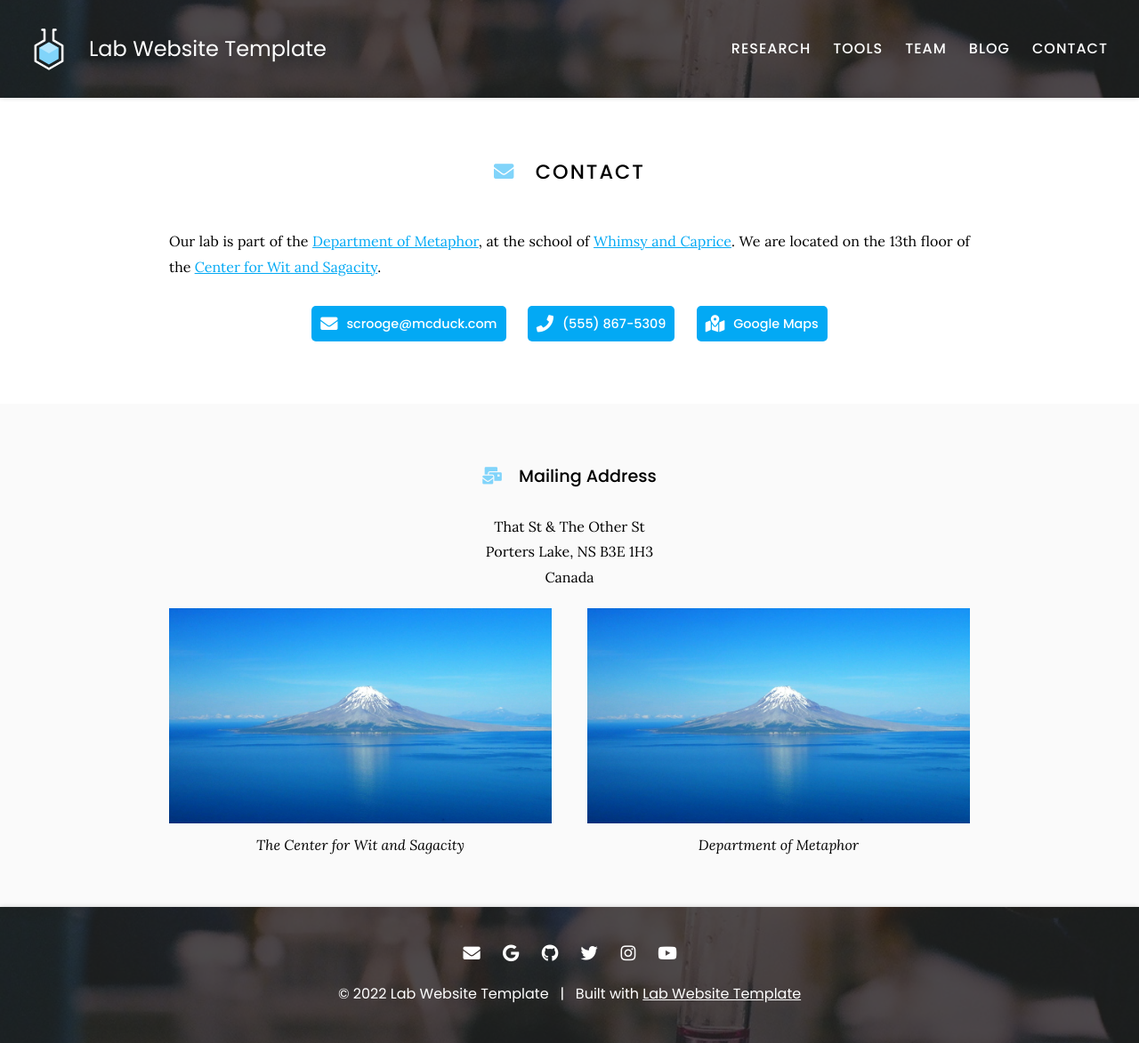
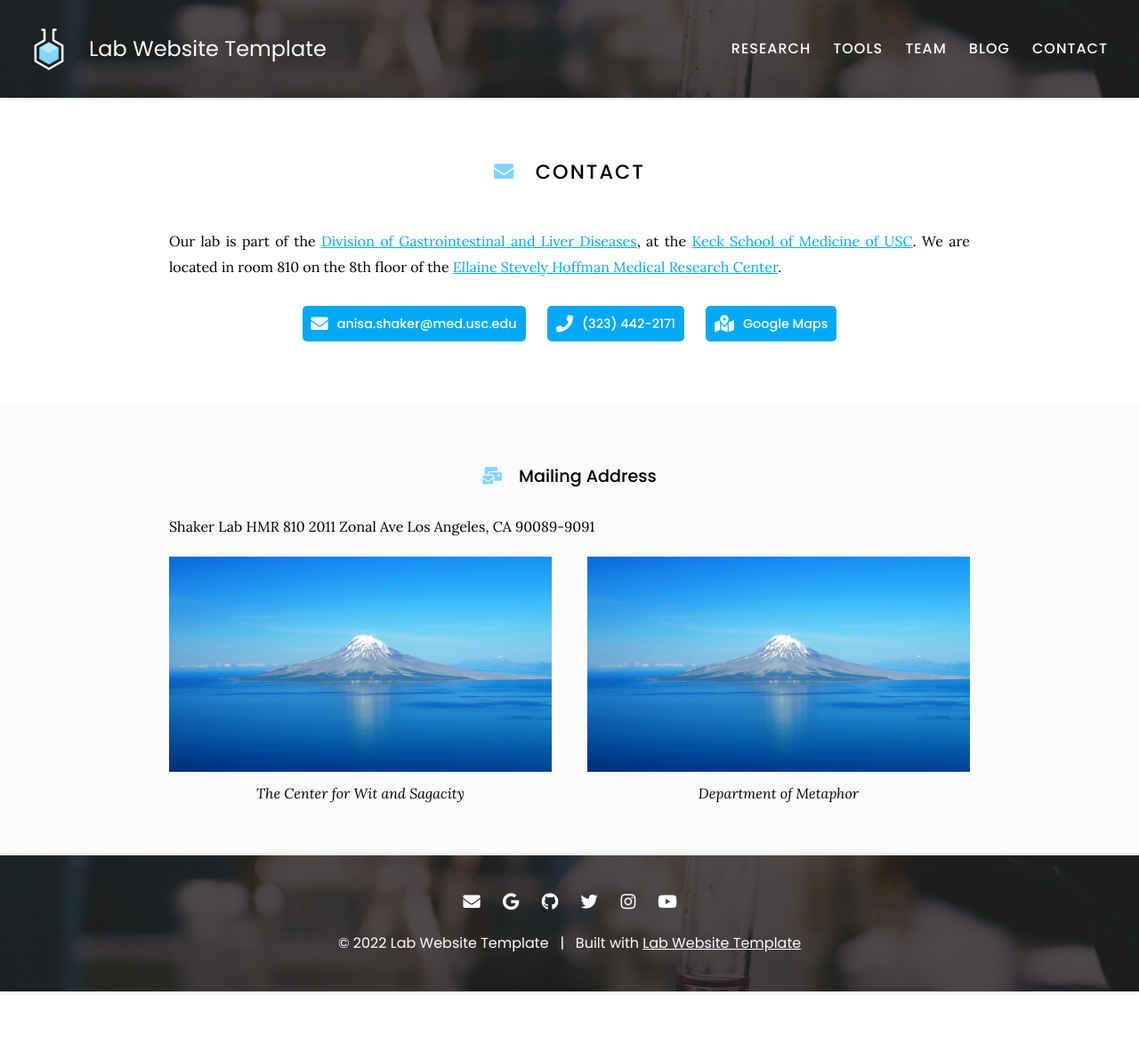
Before and after one commit to ShakerLab/ShakerLab, a Jekyll site: the page built from contact/index.md, in a window 1280 px wide. Shown: the whole page at 89% size. Built offline with Jekyll 4.4.1, drawn with Linux system fonts in a browser that asks for light colours; nearby versions of some CDN libraries; after the commit the page ends 1115 px from its top, so only the background shows below that.

Commit message:
Update index.md

```diff
--- a/contact/index.md
+++ b/contact/index.md
@@ -7,25 +7,25 @@ nav:
 
 # <i class="fas fa-envelope"></i>Contact
 
-Our lab is part of the [Department of Metaphor](), at the school of [Whimsy and Caprice]().
-We are located on the 13th floor of the [Center for Wit and Sagacity]().
+Our lab is part of the [Division of Gastrointestinal and Liver Diseases](https://keck.usc.edu/gastrointestinal-liver-diseases-division/), at the [Keck School of Medicine of USC](https://keck.usc.edu/).
+We are located in room 810 on the 8th floor of the [Ellaine Stevely Hoffman Medical Research Center](https://goo.gl/maps/36YWnKxninGcG6YZ8).
 
 {%
   include link.html
   type="email"
   icon=""
-  text="scrooge@mcduck.com"
+  text="anisa.shaker@med.usc.edu"
   tooltip=""
-  link="scrooge@mcduck.com"
+  link="anisa.shaker@med.usc.edu"
   style="button"
 %}
 {%
   include link.html
   type="phone"
   icon=""
-  text="(555) 867-5309"
+  text="(323) 442-2171"
   tooltip=""
-  link="+1-555-867-5309"
+  link="+1-323-442-2171"
   style="button"
 %}
 {%
@@ -34,7 +34,7 @@ We are located on the 13th floor of the [Center for Wit and Sagacity]().
   icon=""
   text="Google Maps"
   tooltip="Our location on Google Maps for easy navigation"
-  link="https://www.google.com/maps/place/That+St+%26+The+Other+St,+Porters+Lake,+NS+B3E+1H3,+Canada/@44.7389237,-63.3033296,20.78z/data=!4m5!3m4!1s0x4b5a31023bb02565:0xb9505694e83a53d7!8m2!3d44.7389353!4d-63.3030828"
+  link="https://goo.gl/maps/yFDzvLpYjrNZrb4e7"
   style="button"
 %}
 {:.center}
@@ -43,9 +43,11 @@ We are located on the 13th floor of the [Center for Wit and Sagacity]().
 
 ### <i class="fas fa-mail-bulk"></i>Mailing Address
 
-That St & The Other St
-Porters Lake, NS B3E 1H3
-Canada
+Shaker Lab
+HMR 810
+2011 Zonal Ave
+Los Angeles, CA 90089-9091
+
 {:.center}
 
 {% capture col1 %}
```
